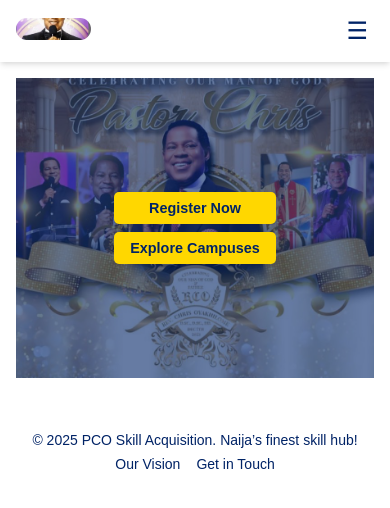
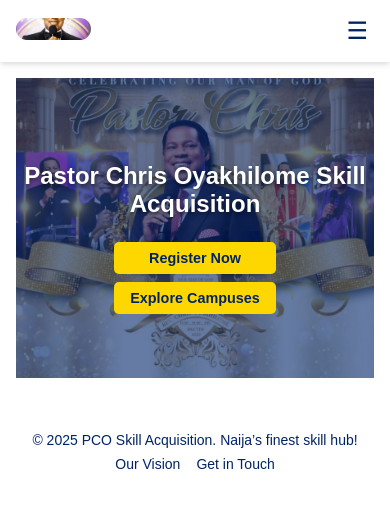
Before and after one commit to pco-skill-acquisition/pcoskillacquisition, a Next.js app: page / in a window 390 px wide. Shown: the top 508 px of the page. Built offline with nearby package versions, Linux system fonts and the light colour scheme.

Commit message:
Add bold 'Pastor Chris Oyakhilome Skill Acquisition' text above buttons in top section

```diff
--- a/app/homepage.module.css
+++ b/app/homepage.module.css
@@ -22,6 +22,18 @@
   display: flex;
   justify-content: center;
   align-items: center;
+  flex-direction: column;
+  gap: 1rem;
+}
+
+.title {
+  color: #ffffff; /* Secondary white for contrast */
+  font-family: "Montserrat", sans-serif;
+  font-weight: bold;
+  font-size: 2rem;
+  text-align: center;
+  margin-bottom: 1rem;
+  text-shadow: 0 2px 4px rgba(0, 0, 0, 0.5); /* Slight shadow for readability */
 }
 
 .buttonContainer {
@@ -53,6 +65,11 @@
     height: 300px;
   }
 
+  .title {
+    font-size: 1.5rem;
+    margin-bottom: 0.5rem;
+  }
+
   .registerButton,
   .exploreButton {
     padding: 0.5rem 1rem;
--- a/app/page.tsx
+++ b/app/page.tsx
@@ -5,6 +5,7 @@ export default function Home() {
     <main>
       <section className={styles.topSection}>
         <div className={styles.overlay}>
+          <h1 className={styles.title}>Pastor Chris Oyakhilome Skill Acquisition</h1>
           <div className={styles.buttonContainer}>
             <button className={styles.registerButton}>Register Now</button>
             <button className={styles.exploreButton}>Explore Campuses</button>
```
